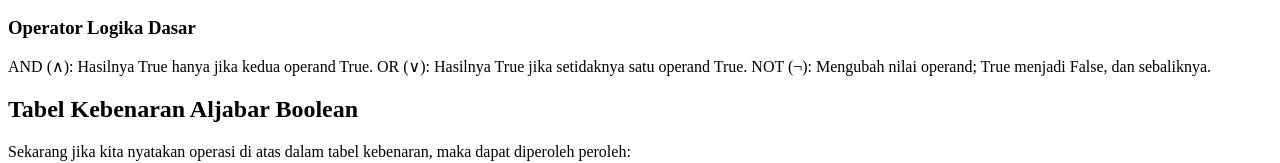
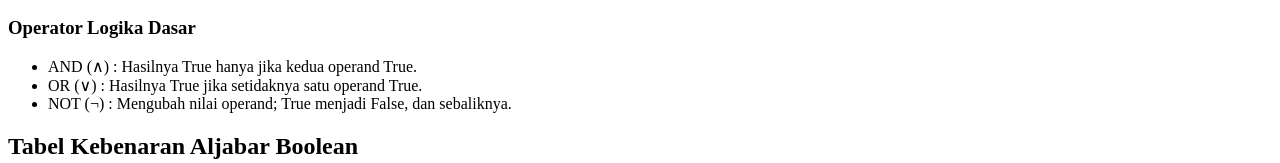
Before and after one commit to sandysptra09/Machine-Logic, a Next.js app: page /Homepage in a window 1280 px wide. Shown: the part 165-328 px from the top of the page. Built offline with nearby package versions, Linux system fonts and the light colour scheme.

Commit message:
fix: update truth tables, boolean materials and homepage components

```diff
--- a/src/components/Tables/TruthTable.tsx
+++ b/src/components/Tables/TruthTable.tsx
@@ -4,6 +4,9 @@ import React, { useMemo } from 'react'
 import { Table, TableHeader, TableColumn, TableBody, TableRow, TableCell } from '@heroui/react'
 
 export default function TruthTable() {
+
+    // helper to create boolean values
+    const capitalizeBool = (value: boolean) => value ? 'True' : 'False';
 
     // define classNames for table
     const classNames = useMemo(
@@ -57,7 +60,7 @@ export default function TruthTable() {
             <p className='text-sm text-white/90 whitespace-pre-line mb-4'>
                 Sekarang jika kita nyatakan operasi di atas dalam tabel kebenaran, maka dapat diperoleh peroleh:
             </p>
-            <Table aria-label="Example static collection table" classNames={classNames}>
+            <Table aria-label="Tabel Kebenaran AND dan OR" classNames={classNames}>
                 <TableHeader>
                     <TableColumn>A</TableColumn>
                     <TableColumn>B</TableColumn>
@@ -76,19 +79,19 @@ export default function TruthTable() {
                 </TableBody>
             </Table>
 
-            <Table aria-label="Example static collection table" classNames={classNames}>
+            <Table aria-label="Tabel Kebenaran NOT" classNames={classNames}>
                 <TableHeader>
                     <TableColumn>A</TableColumn>
                     <TableColumn>¬A</TableColumn>
                 </TableHeader>
                 <TableBody>
                     <TableRow key="1">
-                        <TableCell>True</TableCell>
-                        <TableCell>False</TableCell>
+                        <TableCell>{capitalizeBool(true)}</TableCell>
+                        <TableCell>{capitalizeBool(!true)}</TableCell>
                     </TableRow>
                     <TableRow key="2">
-                        <TableCell>False</TableCell>
-                        <TableCell>True</TableCell>
+                        <TableCell>{capitalizeBool(false)}</TableCell>
+                        <TableCell>{capitalizeBool(!false)}</TableCell>
                     </TableRow>
                 </TableBody>
             </Table>
--- a/src/data/booleanMaterials.ts
+++ b/src/data/booleanMaterials.ts
@@ -7,10 +7,11 @@ export const booleanMaterials = [
         "Variabel Boolean hanya memiliki dua nilai: True (1) dan False (0).",
 
       title_2: "Operator Logika Dasar",
-      content_2:
-        "AND (∧): Hasilnya True hanya jika kedua operand True.\n" +
-        "OR (∨): Hasilnya True jika setidaknya satu operand True.\n" +
-        "NOT (¬): Mengubah nilai operand; True menjadi False, dan sebaliknya.",
+      content_2: [
+        "AND (∧) : Hasilnya True hanya jika kedua operand True.",
+        "OR (∨)  : Hasilnya True jika setidaknya satu operand True.",
+        "NOT (¬) : Mengubah nilai operand; True menjadi False, dan sebaliknya."
+      ],
 
       title_3: "Tabel Kebenaran (contoh AND)",
       content_3:
--- a/src/pages/Homepage.tsx
+++ b/src/pages/Homepage.tsx
@@ -28,14 +28,15 @@ export default function Homepage() {
                     )}
 
                     {item.title_2 && (
-                        <h3 className="text-lg font-semibold text-white">
-                            {item.title_2}
-                        </h3>
+                        <h3 className="text-lg font-semibold text-white">{item.title_2}</h3>
                     )}
-                    {item.content_2 && (
-                        <p className="text-sm text-white/90 whitespace-pre-line">
-                            {item.content_2}
-                        </p>
+
+                    {item.content_2 && Array.isArray(item.content_2) && (
+                        <ul className="list-disc list-inside text-sm text-white/90 mt-2 space-y-1">
+                            {item.content_2.map((point, index) => (
+                                <li key={index}>{point}</li>
+                            ))}
+                        </ul>
                     )}
 
                     {item.title_2 === 'Operator Logika Dasar' && <TruthTable />}
```
